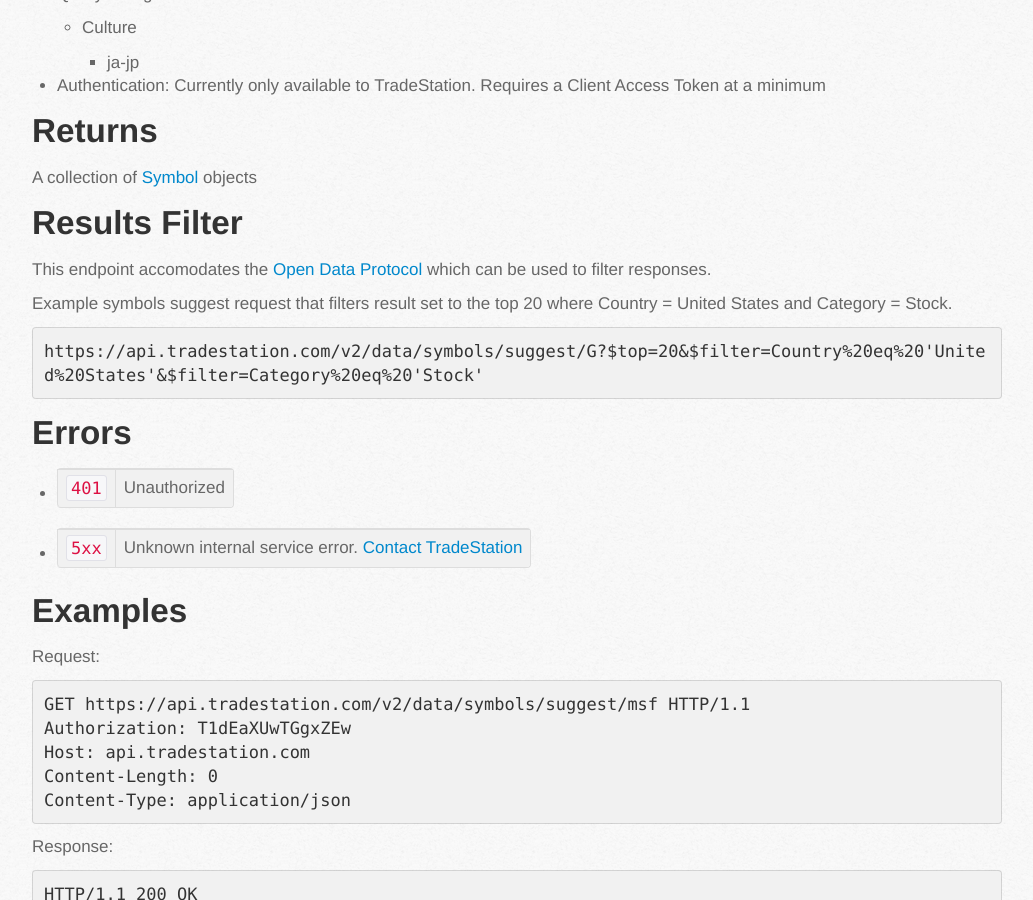
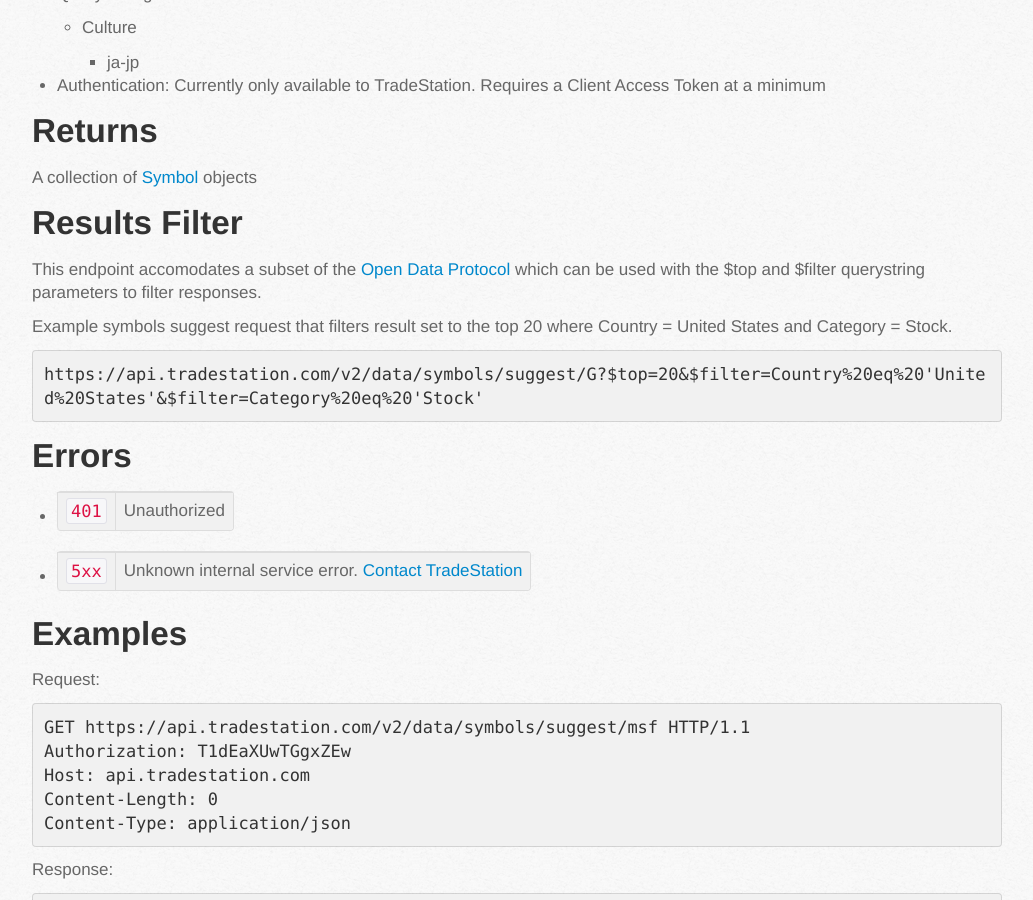
Before and after one commit to tradestation/webapi-docs, a Jekyll site: the page built from en/data/symbol-suggest.md, in a window 1280 px wide and 900 px high, scrolled down 701 px. Shown: the whole window, without its empty margins (108-1141 px from the left). Built offline with Jekyll 4.4.1, drawn with Linux system fonts in a browser that asks for light colours; nearby versions of some CDN libraries.

Commit message:
Clarified OData support limitations.

```diff
--- a/en/data/symbol-suggest.md
+++ b/en/data/symbol-suggest.md
@@ -30,7 +30,7 @@
 
 ### Results Filter
 
-This endpoint accomodates the [Open Data Protocol](http://www.odata.org/developers/protocols/uri-conventions#FilterSystemQueryOption) which can be used to filter responses.
+This endpoint accomodates a subset of the [Open Data Protocol](http://www.odata.org/developers/protocols/uri-conventions#FilterSystemQueryOption) which can be used with the $top and $filter querystring parameters to filter responses.
 
 Example symbols suggest request that filters result set to the top 20 where Country = United States and Category = Stock.
 
```
